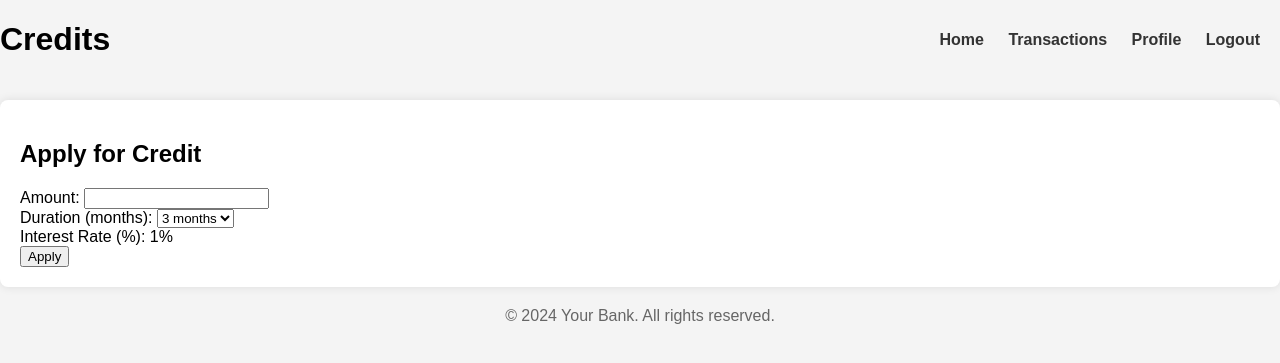
After one commit to Tihomir13/DB_BANK_APP, a PHP site: page /Credits.php in a window 1280 px wide. The commit adds this page. Shown: the top 363 px of the page. Run offline with PHP 8.4, Linux system fonts and the light colour scheme.

Commit message:
Credit update

```diff
--- /dev/null
+++ b/Credits.php
@@ -0,0 +1,86 @@
+<!DOCTYPE html>
+<html lang="en">
+  <head>
+    <meta charset="UTF-8" />
+    <meta name="viewport" content="width=device-width, initial-scale=1.0" />
+    <title>Credits</title>
+    <link rel="stylesheet" href="Style\styles.css" />
+    <!-- Включете вашия CSS файл тук -->
+  </head>
+  <body>
+    <header>
+      <h1>Credits</h1>
+      <nav>
+        <ul>
+          <li><a href="index.html">Home</a></li>
+          <li><a href="Transactions.php">Transactions</a></li>
+          <li><a href="profile.html">Profile</a></li>
+          <li><a href="Login.php">Logout</a></li>
+        </ul>
+      </nav>
+    </header>
+
+    <main>
+      <section class="credit-form">
+        <h2>Apply for Credit</h2>
+        <form action="process_credit_application.php" method="post">
+          <div>
+            <label for="amount">Amount:</label>
+            <input type="text" id="amount" name="amount" required />
+          </div>
+          <div>
+            <label for="duration">Duration (months):</label>
+            <select id="duration">
+              <option value="option1">3 months</option>
+              <option value="option2">6 months</option>
+              <option value="option3">1 year</option>
+              <option value="option4">2 year</option>
+            </select>
+          </div>
+          <div>
+            <label for="interest_rate"
+              >Interest Rate (%): <span id="interest_rate">0</span></label
+            >
+          </div>
+          <div>
+            <button type="submit" name="apply_credit">Apply</button>
+          </div>
+        </form>
+      </section>
+    </main>
+
+    <footer>
+      <p>&copy; 2024 Your Bank. All rights reserved.</p>
+    </footer>
+  </body>
+</html>
+
+<script>
+  function InterestUpdate() {
+    const rateElement = document.getElementById("interest_rate");
+    const durationInput = document.getElementById("duration");
+    rateElement.textContent = "1%";
+
+    durationInput.addEventListener("change", function () {
+      let durationInputVal = durationInput.selectedOptions[0].value;
+      switch (durationInputVal) {
+        case "option1":
+          rateElement.textContent = "1%";
+          break;
+        case "option2":
+          rateElement.textContent = "1.5%";
+          break;
+        case "option3":
+          rateElement.textContent = "3%";
+          break;
+        case "option4":
+          rateElement.textContent = "5%";
+          break;
+        default:
+          return;
+          break;
+      }
+    });
+  }
+  InterestUpdate();
+</script>
--- a/Style/styles.css
+++ b/Style/styles.css
@@ -1,8 +1,8 @@
-/* Общи стилове за целия сайт */
 body {
   font-family: Arial, sans-serif;
   margin: 0;
   padding: 0;
+  background-color: #f4f4f4;
 }
 
 .container {
@@ -12,98 +12,58 @@ body {
 }
 
 header {
-  background-color: #333;
-  color: #fff;
-  padding: 10px 20px;
+  display: flex;
+  justify-content: space-between;
+  align-items: center;
   margin-bottom: 20px;
 }
 
 nav ul {
   list-style-type: none;
+  padding: 0;
   margin: 0;
-  padding: 0;
 }
 
 nav ul li {
   display: inline;
-  margin-right: 10px;
+  margin-right: 20px;
 }
 
 nav ul li a {
-  color: #fff;
   text-decoration: none;
+  color: #333;
+  font-weight: bold;
+}
+
+nav ul li a:hover {
+  text-decoration: underline;
 }
 
 main {
-  display: flex;
-  flex-direction: column;
-  gap: 20px;
-}
-
-.make-transaction,
-.transactions {
-  background-color: #f9f9f9;
+  background-color: #fff;
   padding: 20px;
-}
-
-.make-transaction form,
-.transactions table {
-  width: 100%;
-}
-
-.make-transaction label,
-.transactions th,
-.transactions td {
-  display: block;
-  margin-bottom: 10px;
-}
-
-.make-transaction input[type="text"],
-.make-transaction button,
-.transactions table {
-  border-collapse: collapse;
-}
-
-.make-transaction input[type="text"],
-.make-transaction button {
-  width: 100%;
-  padding: 10px;
-  margin-bottom: 10px;
-  box-sizing: border-box;
-}
-
-.make-transaction button {
-  background-color: #007bff;
-  color: #fff;
-  border: none;
-  cursor: pointer;
-}
-
-.make-transaction button:hover {
-  background-color: #0056b3;
+  border-radius: 8px;
+  box-shadow: 0 0 10px rgba(0, 0, 0, 0.1);
 }
 
 .transactions table {
-  border: 1px solid #ddd;
+  width: 100%;
+  border-collapse: collapse;
 }
 
 .transactions th,
 .transactions td {
-  padding: 10px;
-  border: 1px solid #ddd;
+  border: 1px solid #ccc;
+  padding: 8px;
+  text-align: left;
 }
 
 .transactions th {
-  background-color: #007bff;
-  color: #fff;
+  background-color: #f2f2f2;
 }
 
 footer {
-  background-color: #333;
-  color: #fff;
+  margin-top: 20px;
   text-align: center;
-  padding: 10px 0;
-  position: fixed;
-  width: 100%;
-  bottom: 0;
+  color: #666;
 }
--- a/Transactions.php
+++ b/Transactions.php
@@ -36,7 +36,7 @@ $currAccCurrency = $currentAccInfo['CurrencyName'];
         <nav>
           <ul>
             <li><a href="#">Home</a></li>
-            <li><a href="#">Credits</a></li>
+            <li><a href="Credits.php">Credits</a></li>
             <li><a href="#">Transactions</a></li>
             <li><a href="#">Profile</a></li>
             <li><a href="LOGIN.php">Logout</a></li>
```
